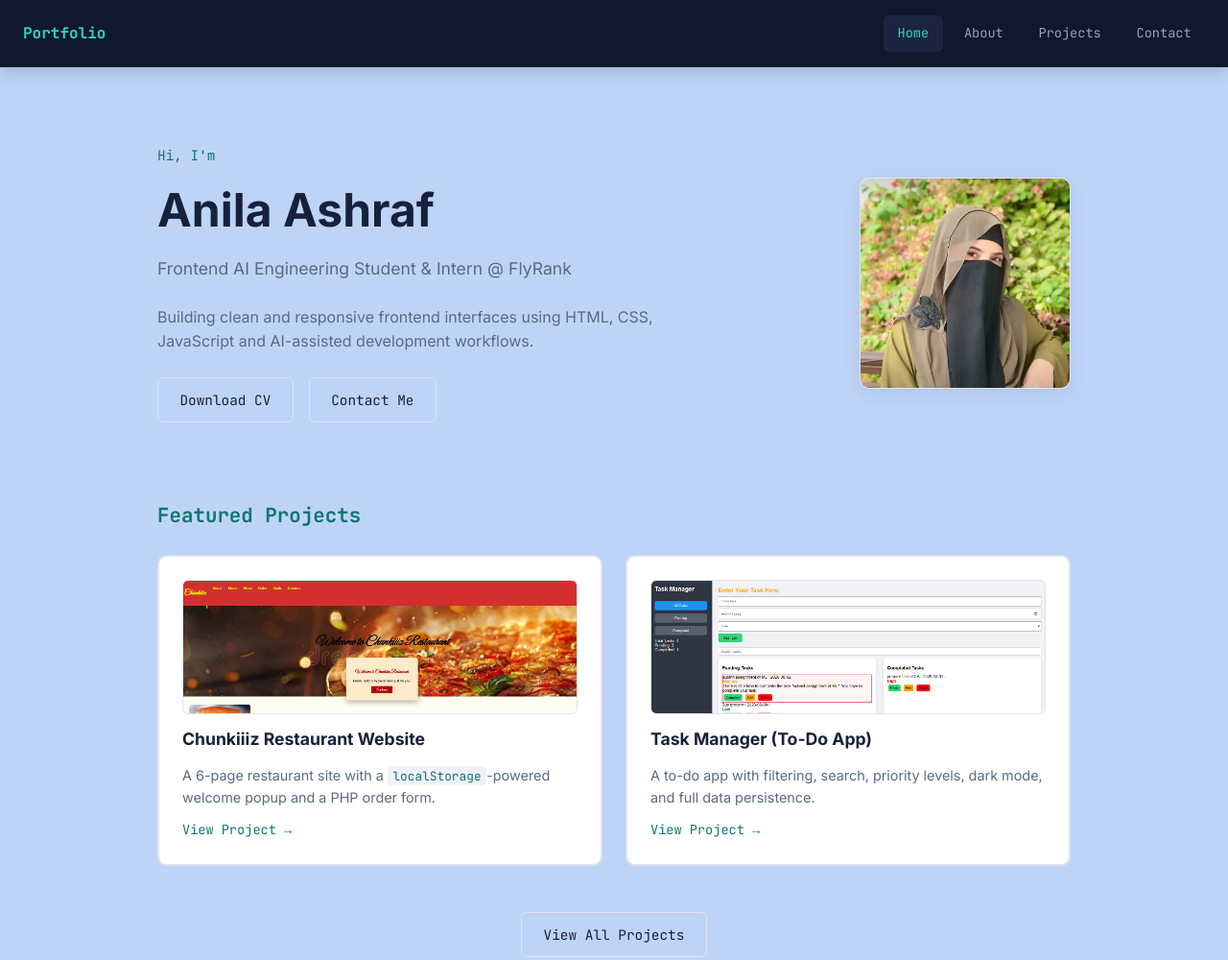
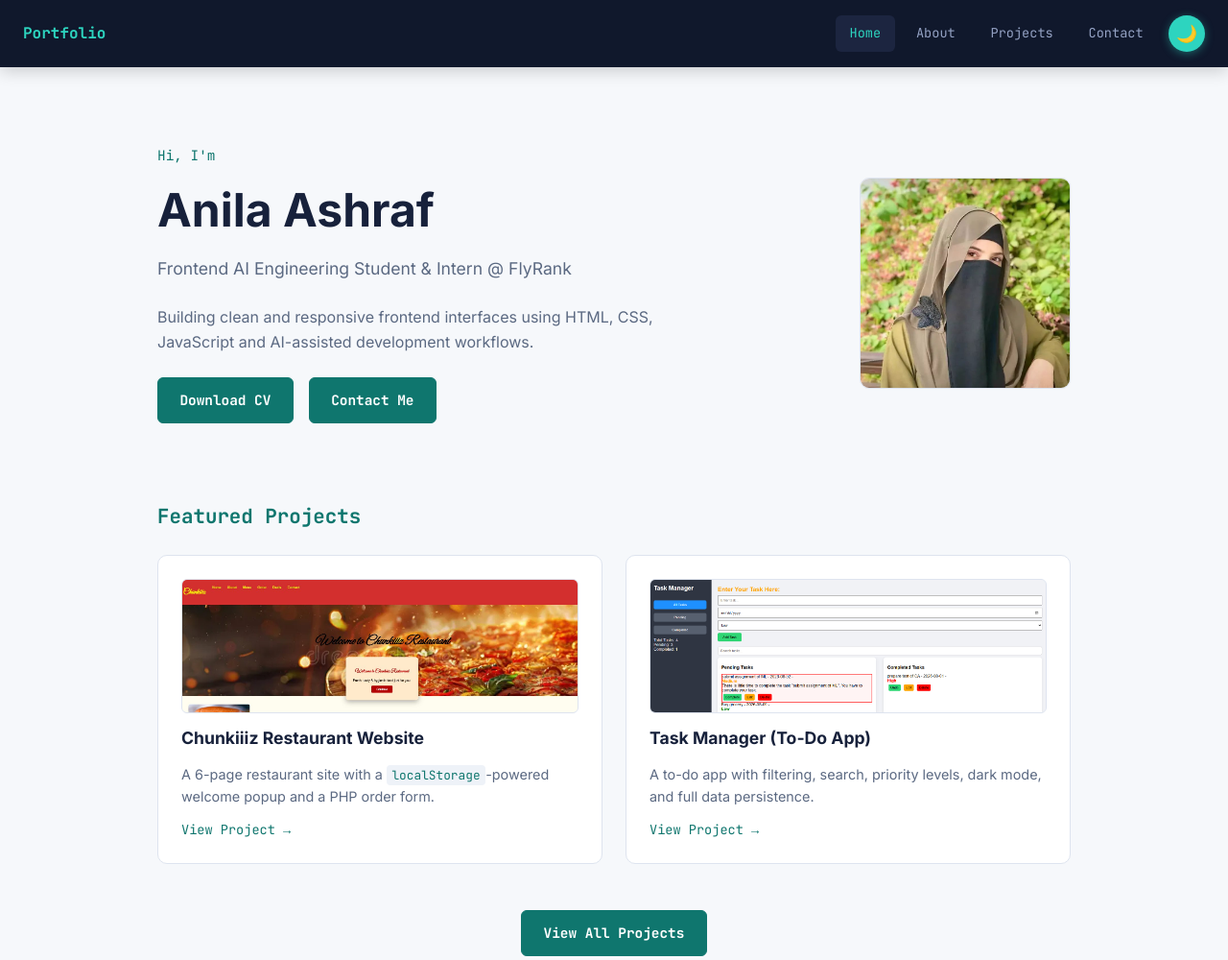
Before and after one commit to anilaashraf556-cpu/Portfolio-Website, a plain HTML site: page index.html in a window 1280 px wide. Shown: the top 1000 px of the page at 96% size. Drawn offline with Linux system fonts and the light colour scheme.

Commit message:
feat: keep all button's color consistent, add dark mode button

```diff
--- a/index.html
+++ b/index.html
@@ -13,11 +13,14 @@
 
   <nav class="navbar">
     <span class="navbar-logo">Portfolio</span>
-    <div class="navbar-links">
-      <a href="index.html" class="active">Home</a>
-      <a href="about.html">About</a>
-      <a href="projects.html">Projects</a>
-      <a href="contact.html">Contact</a>
+    <div class="navbar-right">
+      <div class="navbar-links">
+        <a href="index.html" class="active">Home</a>
+        <a href="about.html">About</a>
+        <a href="projects.html">Projects</a>
+        <a href="contact.html">Contact</a>
+      </div>
+      <button id="themeToggle" class="theme-toggle" aria-label="Toggle dark mode">🌙</button>
     </div>
   </nav>
 
@@ -32,7 +35,7 @@
           JavaScript and AI-assisted development workflows.
         </p>
         <div class="hero-actions">
-          <a href="CV.pdf" class="btn" >Download CV</a>
+          <a href="CV.pdf" class="btn btn-primary" download>Download CV</a>
           <a href="contact.html" class="btn">Contact Me</a>
         </div>
       </div>
--- a/script.js
+++ b/script.js
@@ -3,6 +3,30 @@
 // Each part below only runs if the matching element actually exists
 // on the current page — that's why we use "if (element)" checks.
 // =============================================================
+
+// ---- Dark mode toggle (present on every page) ----
+// Same idea as your To-Do app: we save the choice in localStorage
+// so it's remembered even after closing the browser.
+const themeToggle = document.getElementById("themeToggle");
+
+if (themeToggle) {
+  // On page load, check if dark mode was saved from a previous visit
+  if (localStorage.getItem("theme") === "dark") {
+    document.body.classList.add("dark-mode");
+    themeToggle.textContent = "☀️"; // show a sun icon when already in dark mode
+  }
+
+  themeToggle.addEventListener("click", () => {
+    document.body.classList.toggle("dark-mode");
+    const isDark = document.body.classList.contains("dark-mode");
+
+    // Save the choice for next time
+    localStorage.setItem("theme", isDark ? "dark" : "light");
+
+    // Swap the icon: moon = "click to go dark", sun = "click to go light"
+    themeToggle.textContent = isDark ? "☀️" : "🌙";
+  });
+}
 
 // ---- Contact form validation (Contact page only) ----
 const contactForm = document.getElementById("contactForm");
--- a/style.css
+++ b/style.css
@@ -1,30 +1,32 @@
 /* =========================================================
    DESIGN TOKENS
-   Two color families:
-   1) Light tokens  -> used for the page body, cards, text
-   2) Chrome tokens -> used ONLY for navbar, footer, and the
-      dark "code editor" hero card (deliberately dark for contrast)
+   The navbar/footer ALWAYS use the dark "chrome" colors below —
+   they don't change with light/dark mode, they're your brand bar.
+   Everything else (page background, cards, text) switches between
+   the light values here and the dark values in "body.dark-mode".
    ========================================================= */
 :root {
-  /* ---- Light theme (main page) ---- */
-  --bg: #bed4f7;
-  --surface: #ffffff;     /* card background */
-  --surface-2: #eef2f8;   /* light gray hover / input background */
-  --border: #dee4ef;      /* light borders */
-  --text: #17213b;        /* dark navy text */
-  --text-muted: #5b6982;  /* muted gray-navy text */
-  --accent: #0f766e;      /* dark teal — readable on light backgrounds */
-  --accent-2: #b45309;    /* dark amber — readable on light backgrounds */
+  /* ---- Chrome (navbar, footer, hero code card) — always dark ---- */
+  --chrome: #10182c;
+  --chrome-2: #1c2540;
+  --chrome-border: #2a3654;
+  --chrome-text: #edf1fa;
+  --chrome-text-muted: #94a2c4;
+  --chrome-accent: #2dd4bf;
+  --chrome-accent-2: #fbbf24;
+
+  /* ---- Light mode (default) ---- */
+  --bg: #f6f8fb;
+  --surface: #ffffff;
+  --surface-2: #eef2f8;
+  --border: #dee4ef;
+  --text: #17213b;
+  --text-muted: #5b6982;
+  --accent: #0f766e;
+  --accent-2: #b45309;
+  --link-color: #0f766e;
   --danger: #dc2626;
-
-  /* ---- Chrome theme (navbar, footer, hero code card) ---- */
-  --chrome: #10182c;          /* dark navy background */
-  --chrome-2: #1c2540;        /* lighter navy — hover/active states */
-  --chrome-border: #2a3654;
-  --chrome-text: #f8f8f8;         /* near-white text on dark chrome */
-  --chrome-text-muted: #94a2c4;   /* muted light text on dark chrome */
-  --chrome-accent: #2dd4bf;       /* bright teal — pops on dark chrome */
-  --chrome-accent-2: #fbbf24;     /* bright amber — pops on dark chrome */
+  --btn-text: #ffffff;
 
   --font-mono: 'JetBrains Mono', monospace;
   --font-body: 'Inter', sans-serif;
@@ -35,6 +37,21 @@
   --space-xl: 5rem;
 
   --radius: 10px;
+}
+
+/* ---- Dark mode overrides (applied when <body class="dark-mode">) ---- */
+body.dark-mode {
+  --bg: #0b1120;
+  --surface: #131b2e;
+  --surface-2: #1a2338;
+  --border: #2a3654;
+  --text: #e4e9f5;
+  --text-muted: #7c8aa5;
+  --accent: #5eead4;
+  --accent-2: #f0b429;
+  --link-color: #5eead4;
+  --danger: #ff6b6b;
+  --btn-text: #0b1120;
 }
 
 /* =========================================================
@@ -50,6 +67,7 @@ body {
   min-height: 100vh;
   display: flex;
   flex-direction: column;
+  transition: background 0.2s ease, color 0.2s ease;
 }
 a { color: inherit; text-decoration: none; }
 ul { list-style: none; }
@@ -60,7 +78,7 @@ a:focus-visible, button:focus-visible, input:focus-visible, textarea:focus-visib
 }
 
 /* =========================================================
-   NAVBAR (dark chrome — sits on top of the light page)
+   NAVBAR (dark chrome — same in both light/dark mode)
    ========================================================= */
 .navbar {
   position: sticky;
@@ -80,6 +98,13 @@ a:focus-visible, button:focus-visible, input:focus-visible, textarea:focus-visib
   font-family: var(--font-mono);
   font-weight: 700;
   color: var(--chrome-accent);
+}
+
+.navbar-right {
+  display: flex;
+  align-items: center;
+  gap: 0.75rem;
+  flex-wrap: wrap;
 }
 
 .navbar-links {
@@ -107,30 +132,58 @@ a:focus-visible, button:focus-visible, input:focus-visible, textarea:focus-visib
   background: var(--chrome-2);
 }
 
+/* ---- Dark mode toggle button ---- */
+.theme-toggle {
+  width: 38px;
+  height: 38px;
+  border-radius: 50%;
+  border: none;
+  background: var(--chrome-accent);
+  color: var(--chrome);
+  font-size: 1.1rem;
+  cursor: pointer;
+  display: flex;
+  align-items: center;
+  justify-content: center;
+  transition: transform 0.15s ease, box-shadow 0.15s ease;
+  box-shadow: 0 2px 10px rgba(45, 212, 191, 0.4);
+}
+
+.theme-toggle:hover {
+  transform: translateY(-2px) scale(1.05);
+  box-shadow: 0 4px 14px rgba(45, 212, 191, 0.6);
+}
+
 /* =========================================================
-   BUTTONS
+   BUTTONS (all buttons share one consistent look + hover)
    ========================================================= */
 .btn {
   font-family: var(--font-mono);
   font-size: 0.9rem;
   padding: 0.7rem 1.4rem;
   border-radius: 6px;
-  border: 1px solid var(--border);
-  transition: transform 0.15s ease, border-color 0.15s ease;
+  border: 1px solid var(--accent);
+  transition: transform 0.15s ease, background 0.15s ease, box-shadow 0.15s ease;
   display: inline-block;
   cursor: pointer;
-  background: transparent;
-  color: var(--text);
+  background: var(--accent);
+  color: var(--btn-text);
+  font-weight: 600;
 }
 
 .btn-primary {
+  /* Alias — same appearance as .btn, kept so existing HTML still works */
   background: var(--accent);
-  color: #ffffff;
+  color: var(--btn-text);
   border-color: var(--accent);
   font-weight: 600;
 }
 
-.btn:hover { transform: translateY(-2px); border-color: var(--accent); }
+.btn:hover,
+.btn-primary:hover {
+  transform: translateY(-2px);
+  box-shadow: 0 8px 20px rgba(15, 118, 110, 0.2);
+}
 
 /* =========================================================
    PAGE CONTAINER
@@ -201,7 +254,6 @@ main {
   font-size: 0.85rem;
   text-align: center;
   flex-shrink: 0;
-  box-shadow: 0 6px 20px rgba(16, 24, 44, 0.08);
 }
 
 .section-heading {
@@ -222,20 +274,16 @@ main {
 
 .project-card {
   background: var(--surface);
-  border: 2px solid var(--border);
+  border: 1px solid var(--border);
   border-radius: var(--radius);
   padding: var(--space-md);
   display: flex;
   flex-direction: column;
   gap: 0.75rem;
-  transition: border-color 0.15s ease, transform 0.15s ease, box-shadow 0.15s ease;
+  transition: border-color 0.15s ease, transform 0.15s ease;
 }
 
-.project-card:hover {
-  border-color: var(--accent);
-  transform: translateY(-3px);
-  box-shadow: 0 10px 24px rgba(16, 24, 44, 0.08);
-}
+.project-card:hover { border-color: var(--accent); transform: translateY(-3px); }
 
 .project-picture-placeholder {
   width: 100%;
@@ -277,10 +325,11 @@ main {
 .project-link {
   font-family: var(--font-mono);
   font-size: 0.85rem;
-  color: var(--accent);
+  color: var(--link-color);
   margin-top: auto;
+  transition: color 0.15s ease;
 }
-.project-link:hover { text-decoration: underline; }
+.project-link:hover { color: var(--accent); text-decoration: underline; }
 
 /* Real uploaded images override the dashed "placeholder" look */
 .profile-picture {
@@ -322,6 +371,12 @@ main {
   border: 1px solid var(--border);
   border-radius: var(--radius);
   padding: var(--space-md);
+  transition: border-color 0.15s ease, transform 0.15s ease;
+}
+
+.skill-card:hover {
+  border-color: var(--accent);
+  transform: translateY(-3px);
 }
 
 .skill-card h3 {
@@ -425,9 +480,8 @@ main {
 }
 
 /* =========================================================
-   HERO "CODE EDITOR" CARD (signature element — stays dark
-   on purpose, like a real code editor window, even though
-   the rest of the page is light)
+   HERO "CODE EDITOR" CARD — stays dark on purpose, like a
+   real code editor window, in both light and dark mode
    ========================================================= */
 .editor-card {
   width: 100%;
@@ -477,7 +531,7 @@ main {
 .str { color: var(--chrome-accent-2); }
 
 /* =========================================================
-   FOOTER (dark chrome — matches navbar)
+   FOOTER (dark chrome — matches navbar, same in both modes)
    ========================================================= */
 .site-footer {
   background: var(--chrome);
```
Also changed, not shown: about.html (+8 -5 lines), contact.html (+8 -5 lines), projects.html (+8 -5 lines).
